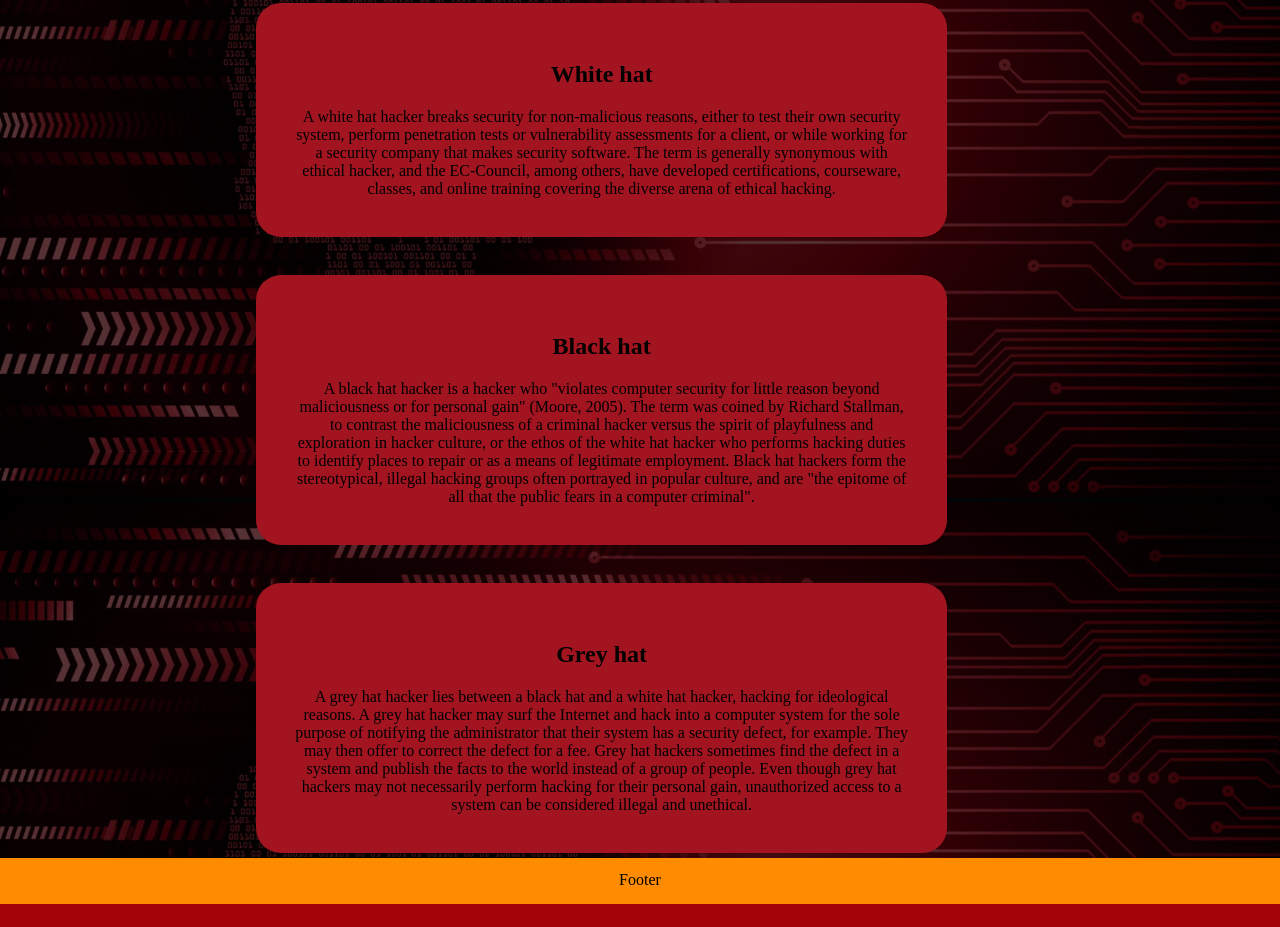
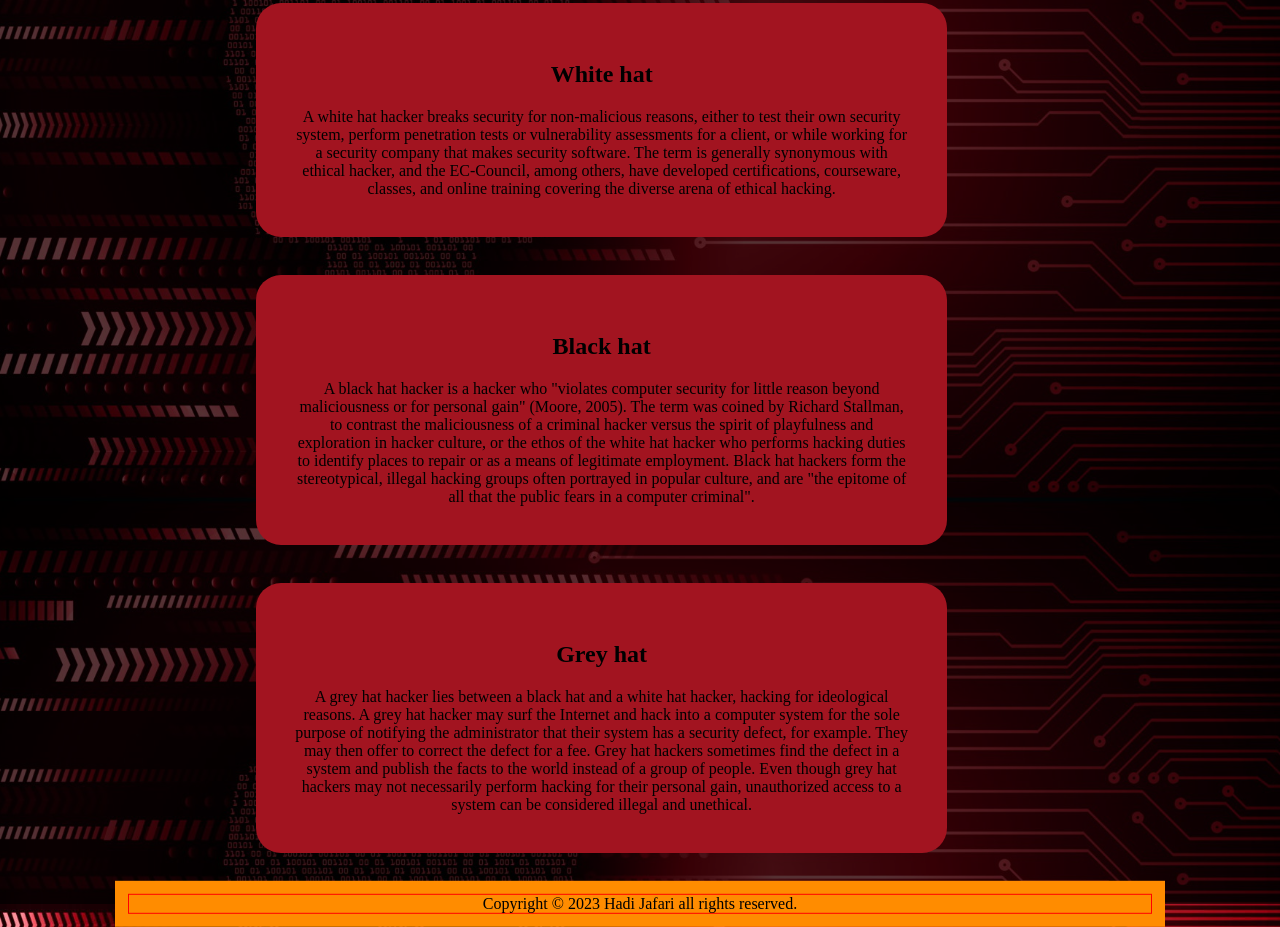
Before and after one commit to haadijafari/Maktabkhooneh-Frontend-CSS-project, a plain HTML site: page mainPage.html in a window 1280 px wide. Shown: the part 1099-2026 px from the top of the page. Before the commit the page ends 2003 px from the top, so only its background shows below. Drawn offline with Linux system fonts and the light colour scheme.

Commit message:
Main texts and footer Animation
- animation for footer has been improved
- footers content has been updated
- animation for every text in main parts has been added

```diff
--- a/main.css
+++ b/main.css
@@ -43,6 +43,12 @@ body {
   margin-top: 0;
   padding: 5%;
   text-align: center;
+}
+#content-container div:hover{
+  color: white;
+  background-color: rgb(41, 41, 41);
+  animation: color_change 1s;
+  transform: scale(1.1);
 }
 
 /* side bar */
@@ -100,14 +106,30 @@ body {
 /* Footer */
 #Footer {
   height: 20px;
+  width: 80%;
   padding: 1%;
-  width: 98%;
   text-align: center;
   background-color: #ff8c00;
   position: absolute;
   bottom: 0;
+  left: 0;
+  right: 0;
   color: black;
-  margin-top: 10;
+  transform: translateY(50%);
+  margin: auto;
+}
+#Footer:hover{
+  color: white;
+  background-color: rgb(41, 41, 41);
+  animation: color_change 1s;
+
+}
+footer div{
+  text-align: center;
+  border: 1px solid red;
+}
+footer div:hover{
+  transform: scale(1.1);
 }
 
 /* scroll to top */
--- a/mainPage.html
+++ b/mainPage.html
@@ -95,13 +95,13 @@
         </div>
       </div>
 
-      <footer id="Footer">Footer</footer>
+      <footer id="Footer">
+        <div>Copyright © 2023 Hadi Jafari all rights reserved.</div>
+      </footer>
     </div>
 
     <div id="scroll-container">
       <a href="#Top"><img id="scroll-img" src="src/to-top.png" /></a>
     </div>
-
-
   </body>
 </html>
```
